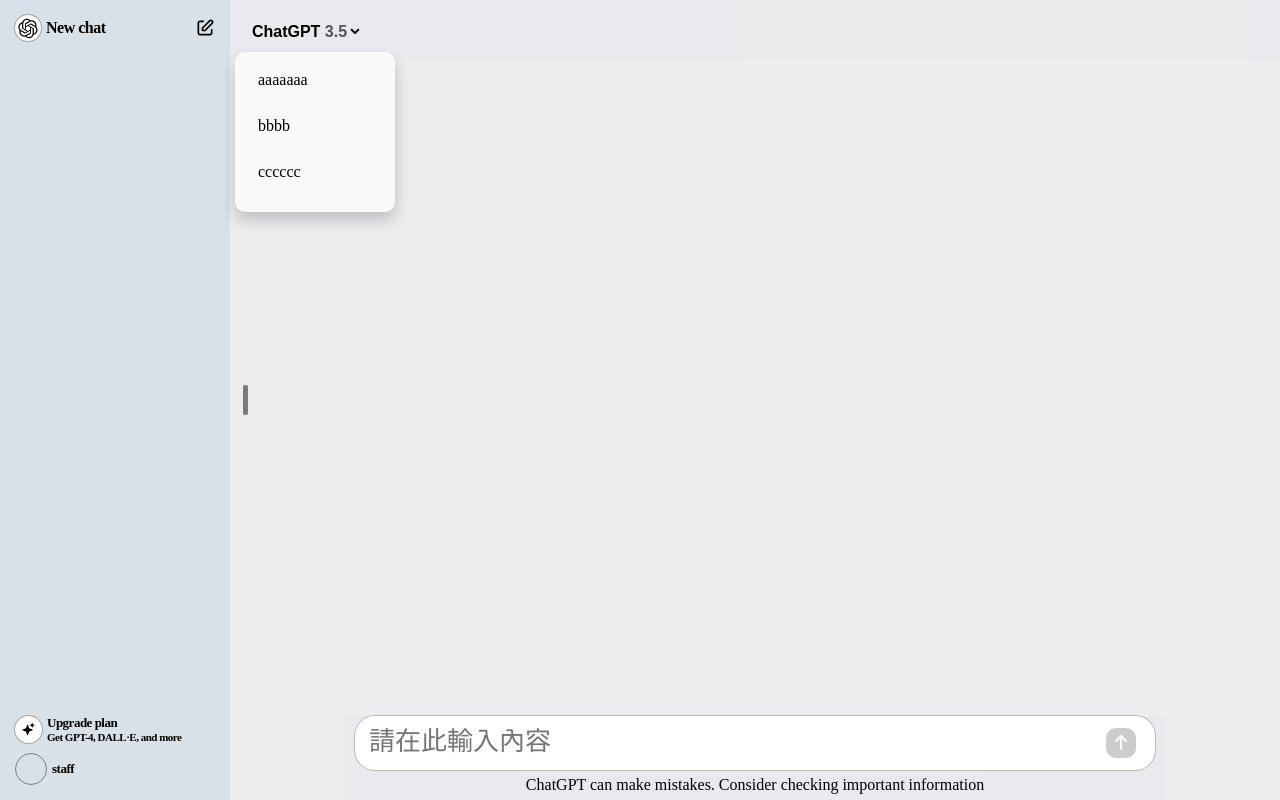
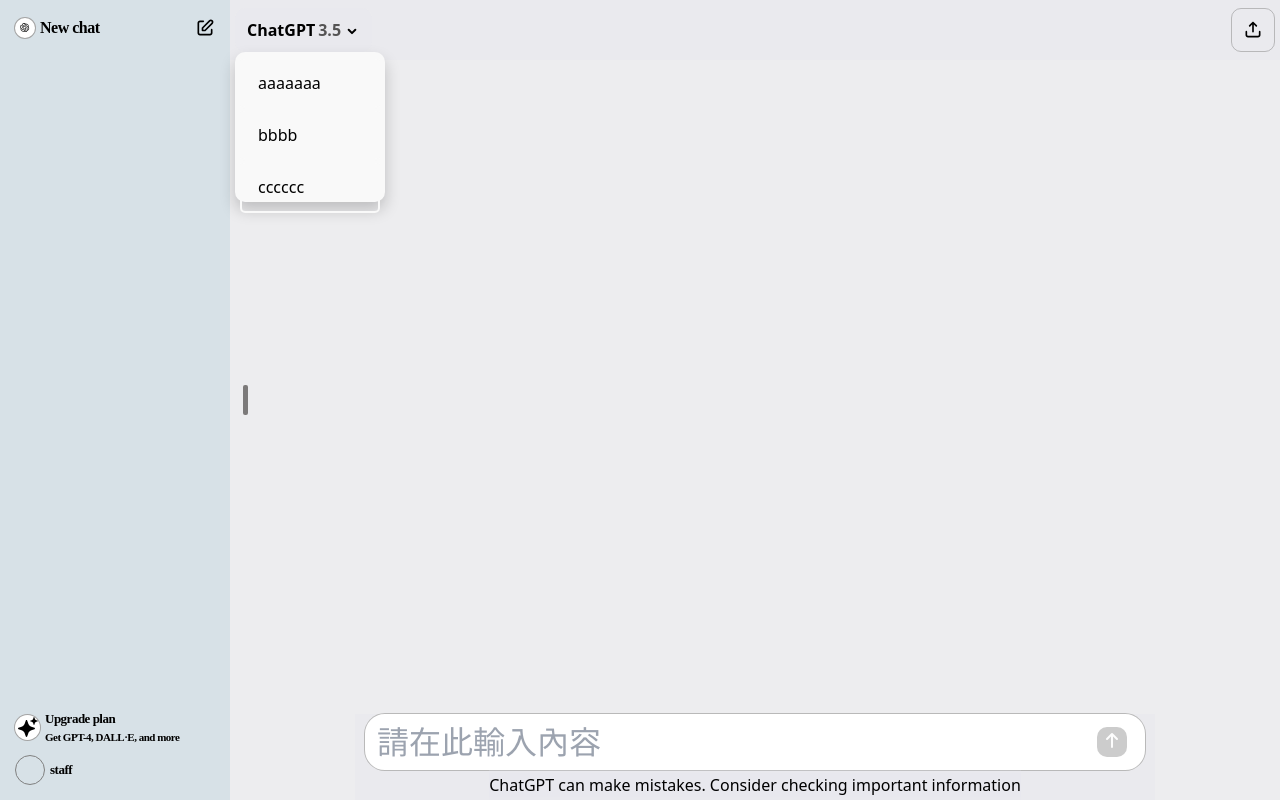
Before and after one commit to Afking123/ChatGPT_Clone, a website: page index.html in a window 1280 px wide. Drawn offline with Linux system fonts and the light colour scheme.

Commit message:
安裝了Tailwind,修正了右上角分享按鍵消失的問題

```diff
--- a/css.css
+++ b/css.css
@@ -8,7 +8,7 @@
       .head{
           background-color: black;color:chartreuse;
       }
-      .container{
+      .containall{
         display: flex; /* 使用 Flexbox 佈局 */
         justify-content: space-around; /* 將子元素平均分佈在容器中 */
         align-items: center; /* 垂直居中子元素 */
@@ -28,7 +28,7 @@
         transition: all 0.5s ease;
       }
       .box2 {
-        width: 100%; /* 設置盒子寬度 */
+        width: 100vw; /* 設置盒子寬度 */
         height: 100%; /* 設置盒子高度 */
         margin: 0; /* 清除預設邊距 */
         padding: 0; /* 清除預設填充 */
@@ -37,9 +37,12 @@
         align-items: center;
         justify-content: center;
       }
+      .chatgptdownlist{
+        left: 0%;
+      }
       .Chatgptbutton{
         height: 44px;
-        width: 145px;
+        display: flex;
         border: none;
         cursor: pointer;
         padding: 8px 12px;
@@ -47,14 +50,24 @@
         font-size: 16px;
         font-weight: bold;
         background-color: #e3e1eb34;
+        align-items: center;
+        justify-content: center;
       }
       .Chatgptbutton:hover{
         background-color: #09090c10;
       }
       .Chatgptbutton span{
+        padding-left: 3px;
+        padding-right: 3px;
         color: #555454;
       }
+      .buttonrightdiv{
+        display: flex;
+      }
       .buttonright{
+        display: flex;
+        justify-content: center;
+        align-items: center;
         z-index: 1;
         border: solid rgba(128, 128, 128, 0.479) 1px;
         border-radius: 10px;
@@ -88,25 +101,17 @@
         background-color: #e6e6e6;
       }
       .upbar{
-        margin-left: 0;
-        width: 100%;
         top: 0%;
         position: fixed;
         display: flex;
-        left: 230px;/* box1消失而沒遞補的原因在這 */
-        right: 0;
+        left: 230px;
+        right: 0%;
         height: 60px;
         background: #e3e1eb34;
-        justify-content: space-between;
         padding: 5px;
         align-items: center; /* 垂直置中 */
         box-sizing: border-box; /* 將 padding 和 border 包含在總寬度內 */
-      }
-      .buttonrightdiv{
-        order: 2;
-      }
-      .chatgptdownlist{
-        order: 1;
+        justify-content: space-between;
       }
       .buttombar{
         max-width: 800px;
--- a/index.html
+++ b/index.html
@@ -6,9 +6,10 @@
   <style>
   </style>
   <link rel="stylesheet" href="css.css">
+  <link href="./tailwindcss/output.css" rel="stylesheet">
 </head>
 <body>
-    <div class="container">
+    <div class="containall">
         <div class="box1" id="box1">
           <div class="box1upbar">
             <div class="Newchat">
@@ -37,15 +38,15 @@
         </div>
         <div class="box2">
           <div class="upbar" id="box2upbar">
-            <div class="buttonrightdiv"><button class="buttonright"><svg width="24" height="24" viewBox="0 0 24 24" fill="none" xmlns="http://www.w3.org/2000/svg" class="icon-md"><path fill-rule="evenodd" clip-rule="evenodd" d="M11.2929 2.29289C11.6834 1.90237 12.3166 1.90237 12.7071 2.29289L16.7071 6.29289C17.0976 6.68342 17.0976 7.31658 16.7071 7.70711C16.3166 8.09763 15.6834 8.09763 15.2929 7.70711L13 5.41421V14C13 14.5523 12.5523 15 12 15C11.4477 15 11 14.5523 11 14V5.41421L8.70711 7.70711C8.31658 8.09763 7.68342 8.09763 7.29289 7.70711C6.90237 7.31658 6.90237 6.68342 7.29289 6.29289L11.2929 2.29289ZM4 13C4.55228 13 5 13.4477 5 14V18C5 18.5523 5.44772 19 6 19H18C18.5523 19 19 18.5523 19 18V14C19 13.4477 19.4477 13 20 13C20.5523 13 21 13.4477 21 14V18C21 19.6569 19.6569 21 18 21H6C4.34315 21 3 19.6569 3 18V14C3 13.4477 3.44772 13 4 13Z" fill="currentColor"></path></svg></button></div>
             <div class="chatgptdownlist" id="chatgptdownlist">
-              <button class="Chatgptbutton" id="Chatgptbutton" onclick="gptbuttonclick()">ChatGPT<span> 3.5</span><svg width="16" height="17" viewBox="0 0 16 17" fill="none"><path d="M11.3346 9.83203L8.00131 13.1654L4.66797 9.83203" stroke="currentColor" stroke-width="2" stroke-linecap="round" stroke-linejoin="round"></path></svg></button>
+              <button class="Chatgptbutton" id="Chatgptbutton" onclick="gptbuttonclick()">ChatGPT<span> 3.5</span><svg width="16" height="17" viewBox="0 0 16 17" fill="none" class="text-token-text-tertiary"><path d="M11.3346 7.83203L8.00131 11.1654L4.66797 7.83203" stroke="currentColor" stroke-width="2" stroke-linecap="round" stroke-linejoin="round"></path></svg></button>
                 <div class="downlist" id="downlist">
                   <a href="#">aaaaaaa</a>
                   <a href="#">bbbb</a>
                   <a href="#">cccccc</a>
                 </div>
             </div>
+            <div class="buttonrightdiv"><button class="buttonright"><svg width="24" height="24" viewBox="0 0 24 24" fill="none" xmlns="http://www.w3.org/2000/svg" class="icon-md"><path fill-rule="evenodd" clip-rule="evenodd" d="M11.2929 2.29289C11.6834 1.90237 12.3166 1.90237 12.7071 2.29289L16.7071 6.29289C17.0976 6.68342 17.0976 7.31658 16.7071 7.70711C16.3166 8.09763 15.6834 8.09763 15.2929 7.70711L13 5.41421V14C13 14.5523 12.5523 15 12 15C11.4477 15 11 14.5523 11 14V5.41421L8.70711 7.70711C8.31658 8.09763 7.68342 8.09763 7.29289 7.70711C6.90237 7.31658 6.90237 6.68342 7.29289 6.29289L11.2929 2.29289ZM4 13C4.55228 13 5 13.4477 5 14V18C5 18.5523 5.44772 19 6 19H18C18.5523 19 19 18.5523 19 18V14C19 13.4477 19.4477 13 20 13C20.5523 13 21 13.4477 21 14V18C21 19.6569 19.6569 21 18 21H6C4.34315 21 3 19.6569 3 18V14C3 13.4477 3.44772 13 4 13Z" fill="currentColor"></path></svg></button></div>
           </div>
           <div class="sidebarclosebutton" onclick="closeDiv()" id="sidebarclosebutton">
             <div class="sidebarcloseiconup" id="sidebarcloseiconup"></div>
--- /dev/null
+++ b/input.css
@@ -0,0 +1,3 @@
+@tailwind base;
+@tailwind components;
+@tailwind utilities;
--- /dev/null
+++ b/package.json
@@ -0,0 +1,5 @@
+{
+  "devDependencies": {
+    "tailwindcss": "^3.4.1"
+  }
+}
--- /dev/null
+++ b/tailwind.config.js
@@ -0,0 +1,8 @@
+/** @type {import('tailwindcss').Config} */
+module.exports = {
+  content: ["index.html","move.js"],
+  theme: {
+    extend: {},
+  },
+  plugins: [],
+}
```
Also changed, not shown: tailwindcss/output.css (added), 1 other file.
